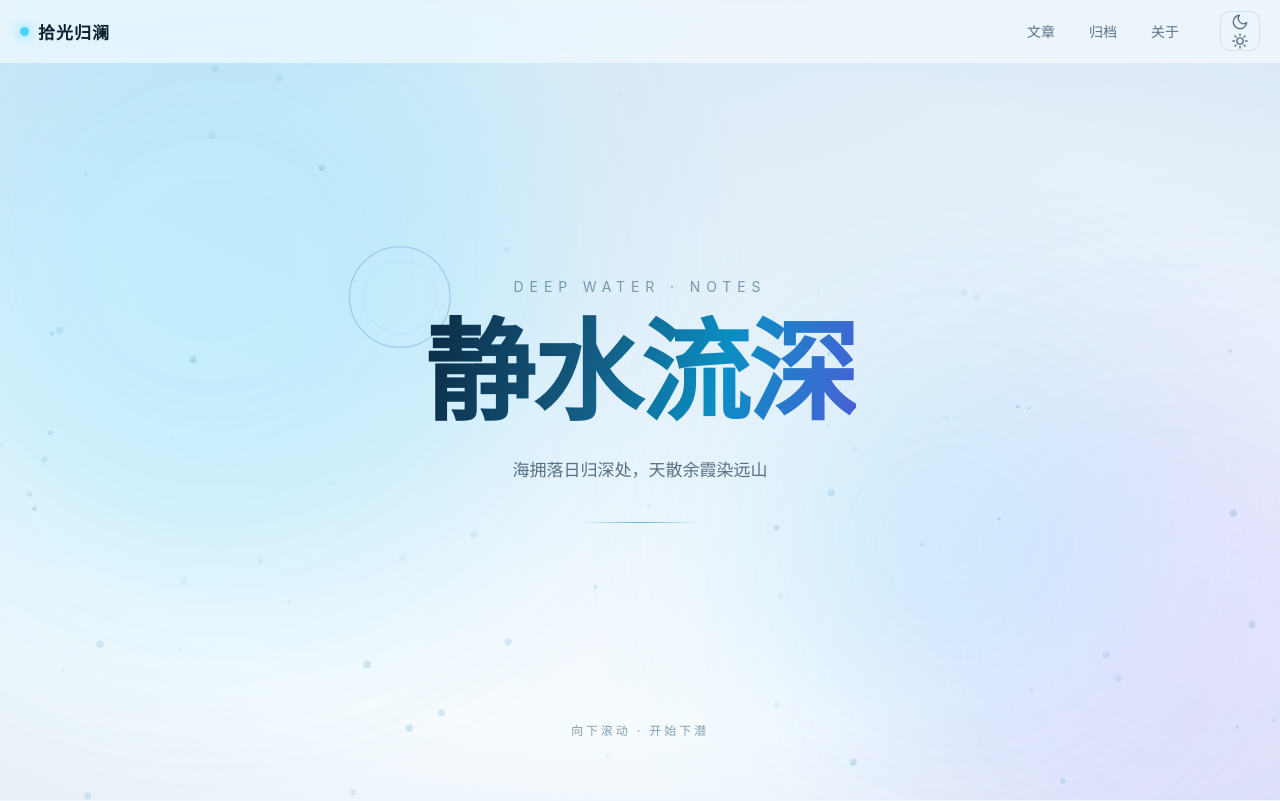
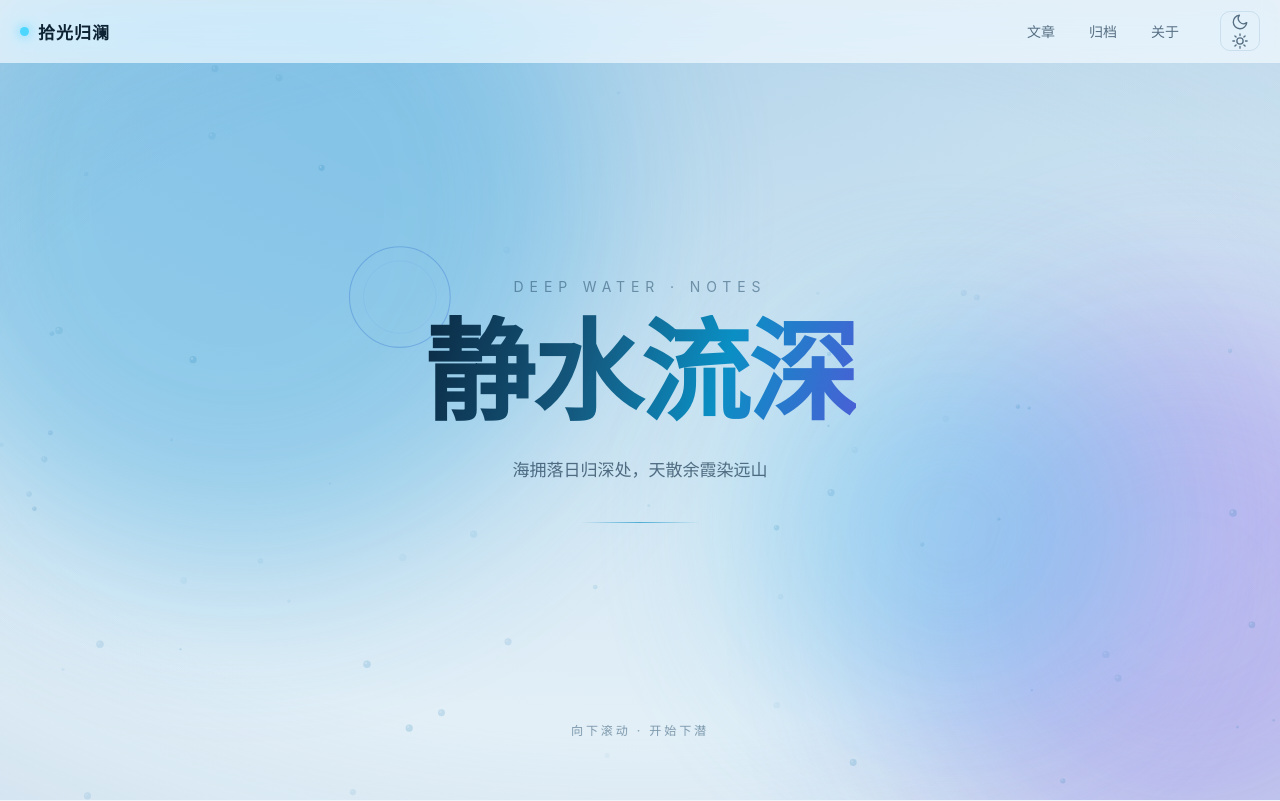
Before and after one commit to neweryuop/blog, a plain HTML site: page index.html in a window 1280 px wide. Shown: the top 801 px of the page. Drawn offline with Linux system fonts and the light colour scheme; no server answers.

Commit message:
init blog

```diff
--- a/css/base.css
+++ b/css/base.css
@@ -60,9 +60,9 @@
   color-scheme: light;
 
   --bg: #eef6fc;
-  --stage-1: #dbeaf6;
-  --stage-2: #e9f3fb;
-  --stage-3: #f6fbfe;
+  --stage-1: #b3d4ea; /* 加深的灰蓝 */
+  --stage-2: #d0e5f2; /* 中等浅蓝 */
+  --stage-3: #e2eff7; /* 极浅蓝，不再是纯白 */
 
   --title-grad: linear-gradient(105deg, #0b2b44 0%, #145a80 38%, #0a8fc4 68%, #4a5fd6 100%);
 
--- a/css/layout.css
+++ b/css/layout.css
@@ -42,16 +42,27 @@
   animation-delay: -10s;
 }
 
-/* 亮色模式专属光晕（更明亮透亮） */
-[data-theme="light"] .aurora { opacity: 0.8; filter: blur(100px); }
-[data-theme="light"] .aurora-1 { background: rgba(77, 214, 255, 0.3); }
-[data-theme="light"] .aurora-2 { background: rgba(185, 160, 255, 0.3); }
-[data-theme="light"] .aurora-3 { background: rgba(150, 230, 255, 0.4); }
+/* 亮色模式专属光晕（更明亮透亮，且动画幅度更大） */
+[data-theme="light"] .aurora { opacity: 0.9; filter: blur(80px); }
+[data-theme="light"] .aurora-1 { background: rgba(45, 160, 220, 0.45); }
+[data-theme="light"] .aurora-2 { background: rgba(140, 110, 230, 0.45); }
+[data-theme="light"] .aurora-3 { background: rgba(100, 200, 240, 0.5); }
+
+/* 为亮色模式单独分配独立的动画，避免影响深色模式 */
+[data-theme="light"] .aurora-1 { animation: floatAuroraLight 15s infinite alternate ease-in-out; }
+[data-theme="light"] .aurora-2 { animation: floatAuroraLight 18s infinite alternate ease-in-out; animation-delay: -5s; }
+[data-theme="light"] .aurora-3 { animation: floatAuroraLight 20s infinite alternate ease-in-out; animation-delay: -10s; }
 
 @keyframes floatAurora {
   0% { transform: translate(0, 0) scale(1); }
   50% { transform: translate(5%, 5%) scale(1.1); }
   100% { transform: translate(-5%, 10%) scale(0.9); }
+}
+
+@keyframes floatAuroraLight {
+  0% { transform: translate(0, 0) scale(1); }
+  50% { transform: translate(8%, -6%) scale(1.15); }
+  100% { transform: translate(-8%, 10%) scale(0.95); }
 }
 
 #ripple, #bubbles {
```
